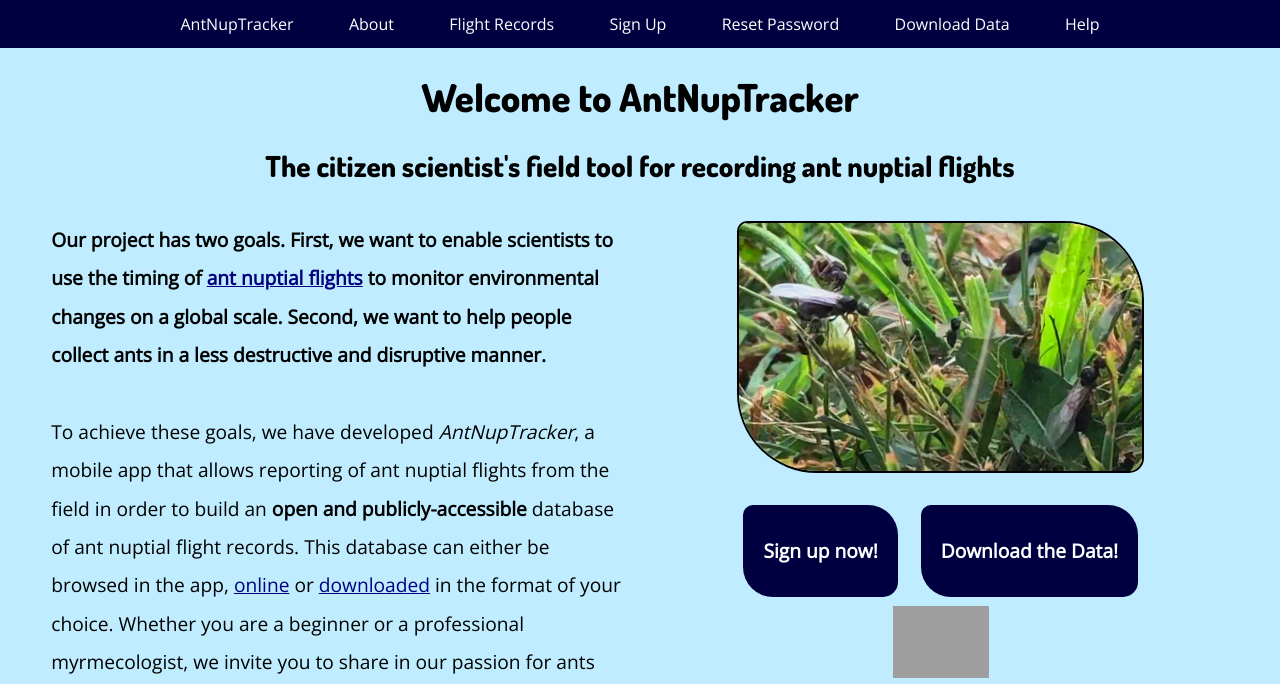
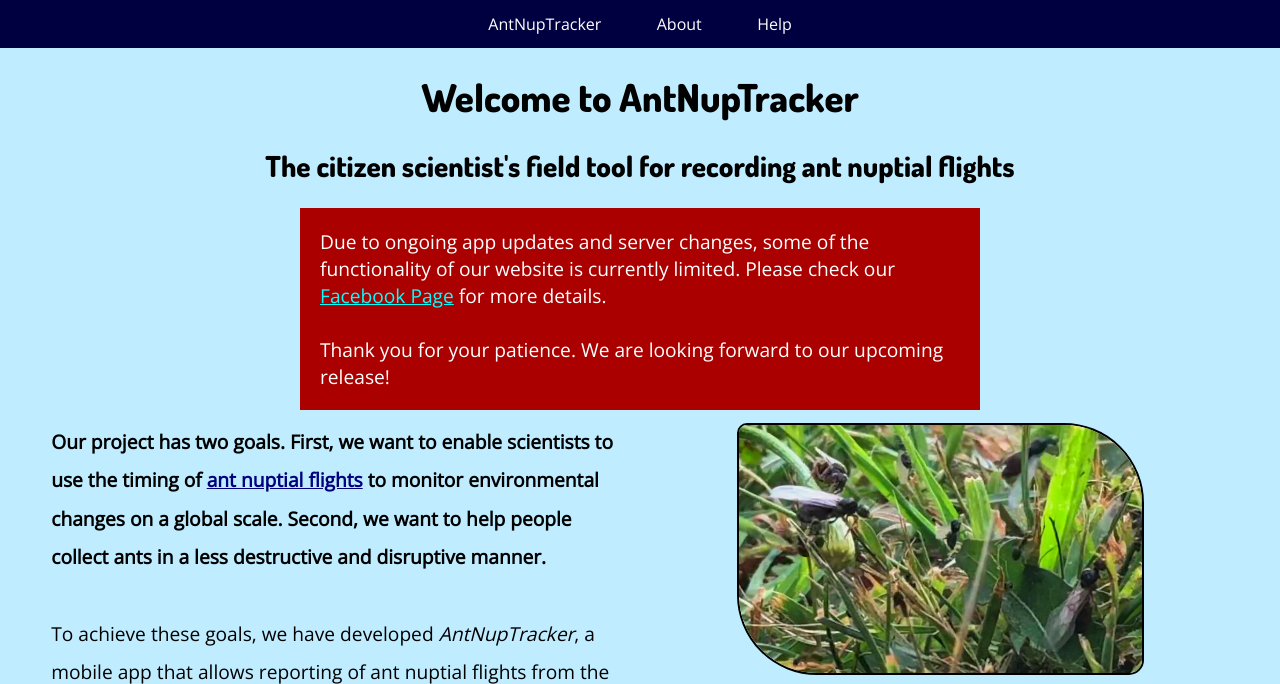
Before and after one commit to bzrudski/antnuptracker-server, a Django app: page / in a window 1280 px wide. Shown: the top 684 px of the page. Run offline with Django 3.2, Linux system fonts and the light colour scheme; parts of the project's set-up code (start-up, migrations or seed data) failed here and were passed over; grey boxes are pictures that could not be loaded.

Commit message:
Add dev mode to welcome page.

```diff
--- a/nuptialtracker/nuptiallog/notifications.py
+++ b/nuptialtracker/nuptiallog/notifications.py
@@ -39,6 +39,12 @@
         response.success_count,
         response.failure_count
         ))
+
+    print("Failures: ")
+
+    for send_response in response.responses:
+        if not send_response.success:
+            print(send_response.exception)
 
 # # Payload Generation
 # class IllegalDeviceException(Exception):
--- a/nuptialtracker/nuptiallog/templates/nuptiallog/Welcome.html
+++ b/nuptialtracker/nuptiallog/templates/nuptiallog/Welcome.html
@@ -4,6 +4,14 @@
 {% block content %}
     <h1>Welcome to AntNupTracker</h1>
     <h2>The citizen scientist's field tool for recording ant nuptial flights</h2>
+
+    {% if update_development %}
+    <div class="devnotice">
+        Due to ongoing app updates and server changes, some of the functionality of our website is currently limited. Please check our <a href="https://www.facebook.com/antnuptracker">Facebook Page</a> for more details.
+        <br><br>
+        Thank you for your patience. We are looking forward to our upcoming release!
+    </div>
+    {% endif %}
 
     <div class="cols">
         <div class="col">
--- a/nuptialtracker/nuptiallog/templates/nuptiallog/template.html
+++ b/nuptialtracker/nuptiallog/templates/nuptiallog/template.html
@@ -15,10 +15,12 @@
     <div id="toolbar">
         <a id="home" href="{% url 'home' %}" class="menubutton">AntNupTracker</a>
         <a id="about" href="{% url 'about' %}" class="menubutton">About</a>
+        {% if not update_development %}
         <a id="browse" href="{% url 'browse' %}" class="menubutton">Flight Records</a>
         <a id="signup" href="{% url 'create-account' %}" class="menubutton">Sign Up</a>
         <a id="reset" href="{% url 'reset-password' %}" class="menubutton">Reset Password</a>
         <a id="download" href="{% url 'download' %}" class="menubutton">Download Data</a>
+        {% endif %}
         {# <a id="scientific" href="{% url 'scientificAdvisoryBoard' %}" class="menubutton">Scientific Advisory Board</a> #}
         <a id="help" href="{% url 'help' %}" class="menubutton">Help</a>
     </div>
--- a/nuptialtracker/nuptiallog/urls.py
+++ b/nuptialtracker/nuptiallog/urls.py
@@ -26,7 +26,7 @@
 from . import views
 
 urlpatterns = [
-    path('', views.welcome, name="home"),
+    path('', views.welcome, name="home", kwargs={"update_development":True}),
     # To deprecate... See below at API. Keeping for now because client app relies on hardcoded urls
     path('download/', views.download, name="download"),
     path('flights/', views.FlightList.as_view()),
@@ -72,7 +72,7 @@
     path('community-standards/', views.communityStandards, name="community_standards"),
     path('about/', views.about, name="about"),
     # path('scientific-advisory-board/', views.scientificAdvisoryBoard, name="scientificAdvisoryBoard"),
-    path('media/scientist_pics/<str:filename>', views.ScientistImageView.as_view()),
+    # path('media/scientist_pics/<str:filename>', views.ScientistImageView.as_view()),
     path('help/', views.helpView, name="help"),
     path('privacy-policy/', views.privacy, name="privacy"),
     path('terms-and-conditions/', views.terms, name="terms"),
--- a/nuptialtracker/nuptiallog/views.py
+++ b/nuptialtracker/nuptiallog/views.py
@@ -1101,7 +1101,7 @@
 
         # max_distance = self.request.query_params.get("within")
 
-        user = self.request.query_params.get('u#ser')
+        user = self.request.query_params.get('user')
 
         ordering = self.request.query_params.get('ordering')
 
@@ -1224,11 +1224,20 @@
 
     def create(self, request, format=None):
         serializer = FlightSerializerBarebones(data=self.request.data)
+
+        print("Serializer for new flight:")
+        print(serializer)
+
         user = self.request.user
         date = timezone.now().replace(microsecond=0)
 
         if not serializer.is_valid():
             return Response({"error":"Invalid formatting"}, status=status.HTTP_400_BAD_REQUEST)
+
+        print("Validated Data:")
+        print(serializer.validated_data)
+
+        location = Point(x=serializer.validated_data["location"]['x'], y=serializer.validated_data["location"]['y'], srid=4326)
 
         # print(serializer.validated_data)
         #genusName = serializer.validated_data["genus"]["name"]
@@ -1241,7 +1250,7 @@
         species = Species.objects.get(id=species_id)
         # print(species)
         genus = species.genus
-        flight = serializer.save(owner=self.request.user, genus=genus, species=species, dateRecorded=date)
+        flight = serializer.save(owner=self.request.user, genus=genus, species=species, dateRecorded=date, location=location, latitude=location.y, longitude=location.x)
 
         weatherThread = Thread(target=get_weather_for_flight, args=(flight, ))
 
@@ -1630,8 +1639,8 @@
         serializer = TaxonomyVersionSerializer(taxonomy)
         return Response(serializer.data, status=status.HTTP_200_OK)
 
-def welcome(request):
-    return render(request, 'nuptiallog/Welcome.html')
+def welcome(request, update_development=False):
+    return render(request, 'nuptiallog/Welcome.html', {"update_development": update_development})
 
 def about(request):
     return render(request, 'nuptiallog/About.html')
--- a/nuptialtracker/static/nuptiallog/styles/styles.css
+++ b/nuptialtracker/static/nuptiallog/styles/styles.css
@@ -362,6 +362,19 @@
     margin-right: auto;
 }
 
+.devnotice {
+    max-width: 50%;
+    background-color: #aa0000;
+    color: #ffffff;
+    margin-left: auto;
+    margin-right: auto;
+    padding: 20px;
+}
+
+.devnotice a {
+    color: aqua;
+}
+
 #toolbar{
     position: relative;
     color: white;
```
Also changed, not shown: nuptialtracker/nuptiallog/serializers.py (+24 -9 lines).
